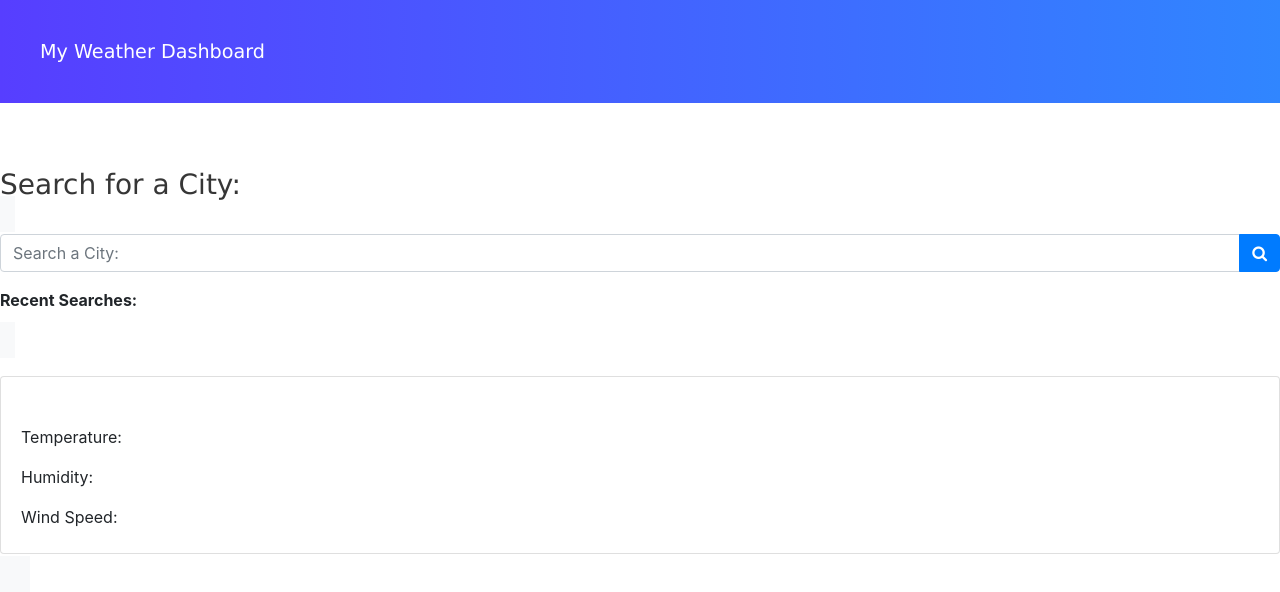
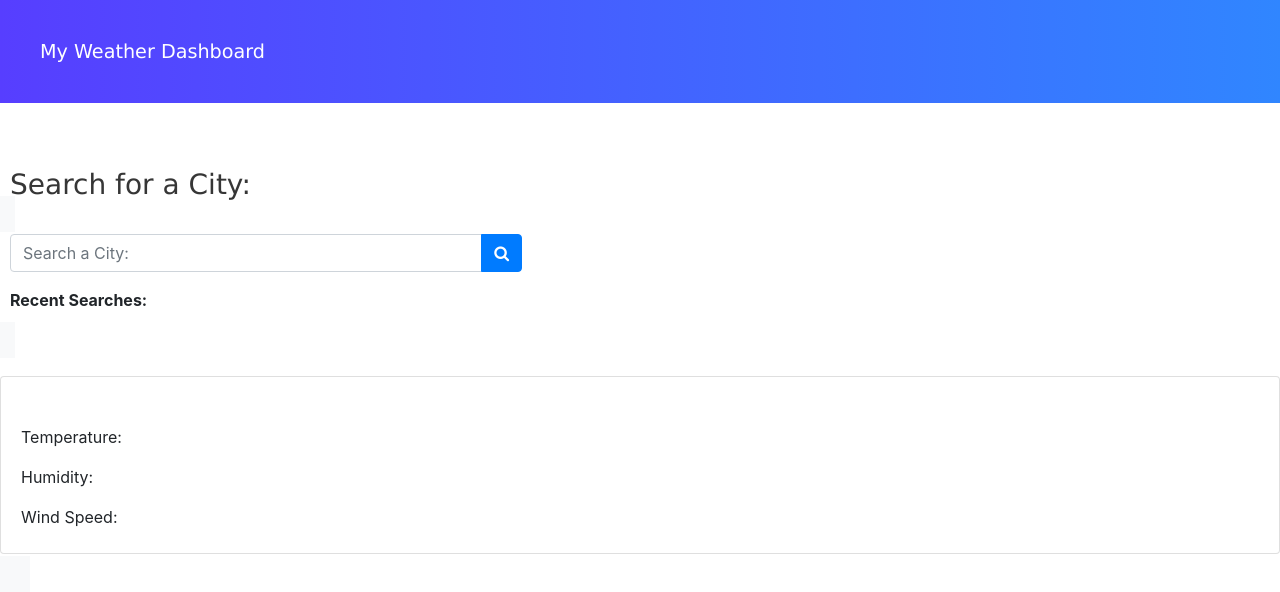
Before and after one commit to DMB-LEB/danielles-dynamic-weather-app, a plain HTML site: page index.html in a window 1280 px wide. Drawn offline with nearby package versions, Linux system fonts and the light colour scheme.

Commit message:
completed css

```diff
--- a/assets/css/style.css
+++ b/assets/css/style.css
@@ -18,17 +18,29 @@ body {
     font-family: 'verdana', 'sans-serif';
     color:rgb(54, 54, 54);
     padding-top: 65px;
+    margin-left: 10px;
 }
 
-  #fiveDay {
+#citySearchForm {
+    margin-left: 10px;
+    width: 40%;
+}
+
+.weatherData {
+    margin-left: 10px;
+    font-family: 'verdana', 'sans-serif';
+    color:rgb(54, 54, 54);
+}
+
+#fiveDay {
     font-family: 'verdana', 'sans-serif';
     color:rgb(54, 54, 54);
     padding-top: 80px;
-    padding-left: 25px;
     float: left;
+    margin-left: 10px;
   }
 
-.weatherData {
-    font-family: 'verdana', 'sans-serif';
-    color:rgb(54, 54, 54);
+#recentSearch {
+    margin-left: 10px;
+
 }
```
